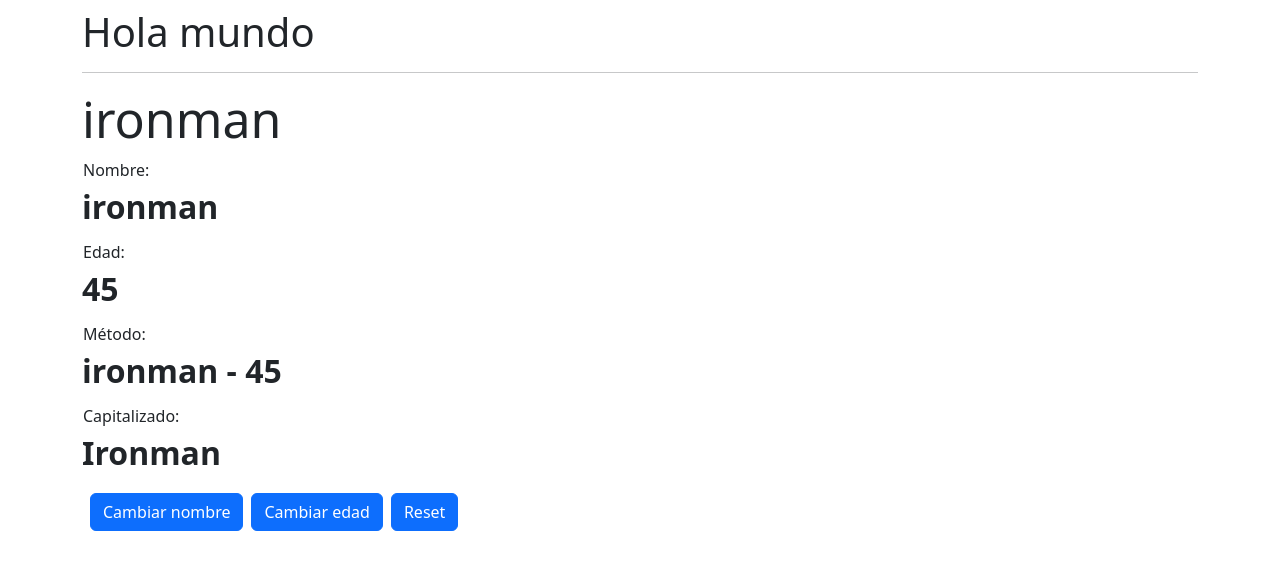
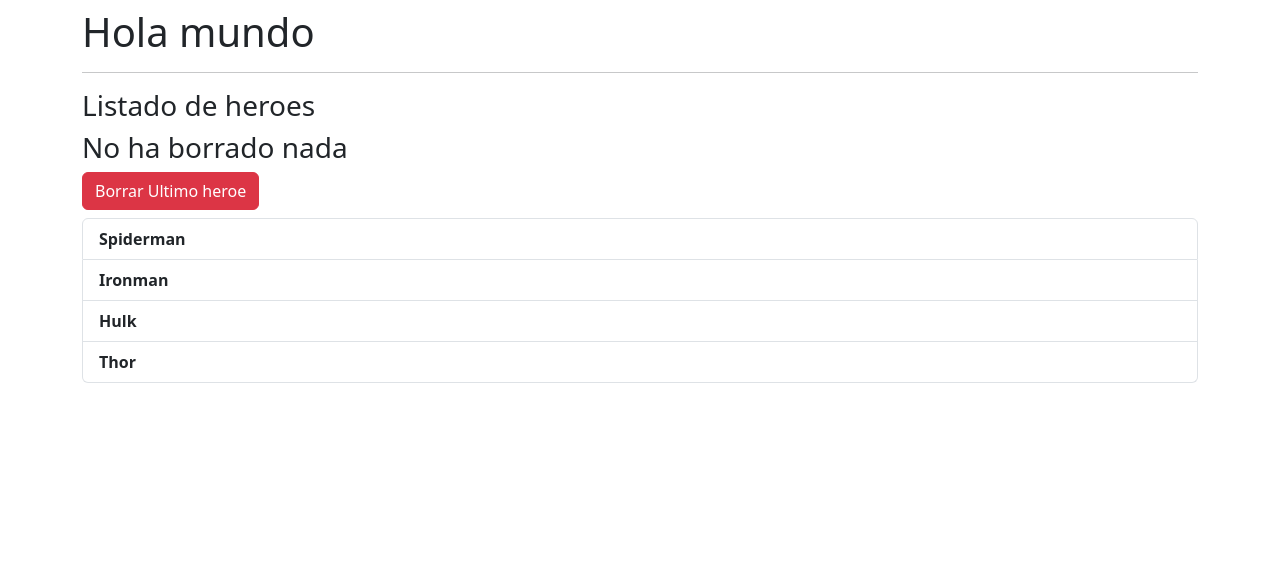
Before and after one commit to GeovanyMarroquin/Curso-Angular, an Angular app in the folder 02-bases/: page / in a window 1280 px wide. Shown: the top 570 px of the page. Built offline with nearby package versions, Linux system fonts and the light colour scheme.

Commit message:
✨ List heroes component

```diff
--- a/02-bases/src/app/app.component.html
+++ b/02-bases/src/app/app.component.html
@@ -3,5 +3,5 @@
 
 <!-- <app-counter></app-counter> -->
 
-<app-heroes-hero></app-heroes-hero>
-<!-- <app-heroes-list></app-heroes-list> -->
+<!-- <app-heroes-hero></app-heroes-hero> -->
+<app-heroes-list></app-heroes-list>
--- a/02-bases/src/app/heroes/list/list.component.html
+++ b/02-bases/src/app/heroes/list/list.component.html
@@ -1 +1,21 @@
-<p>list works!</p>
+<h3>Listado de heroes</h3>
+
+
+<div *ngIf="lastDeletedHero; else nothingWasDeleted">
+  <h3>Heroe borrado <small class="text-danger">{{lastDeletedHero}}</small></h3>
+</div>
+
+<ng-template #nothingWasDeleted>
+  <h3>No ha borrado nada</h3>
+</ng-template>
+
+
+<button *ngIf="heroesNames.length > 0" (click)="removeLastHero()" class="btn btn-danger">
+  Borrar Ultimo heroe
+</button>
+
+<ul class="mt-2 list-group">
+  <li *ngFor="let hero of heroesNames" class="list-group-item">
+    <b>{{hero}}</b>
+  </li>
+</ul>
--- a/02-bases/src/app/heroes/list/list.component.ts
+++ b/02-bases/src/app/heroes/list/list.component.ts
@@ -7,4 +7,11 @@ import { Component } from '@angular/core';
 })
 export class ListComponent {
 
+  public heroesNames: string[] = ["Spiderman", "Ironman", "Hulk", "Thor"];
+  public lastDeletedHero?: string;
+
+  removeLastHero(): void {
+    const lastHero = this.heroesNames.pop();
+    this.lastDeletedHero = lastHero;
+  }
 }
```
